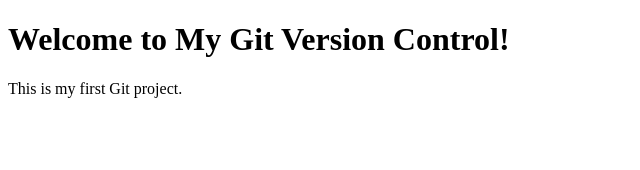
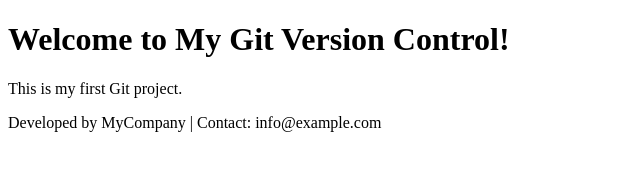
Before and after one commit to shanushanbr/git-project, a plain HTML site: page index.html in a window 1280 px wide. Shown: the whole page, without its empty margins (0-640 px from the left). Drawn offline with Linux system fonts and the light colour scheme.

Commit message:
Modified footer content in main branch

```diff
--- a/index.html
+++ b/index.html
@@ -8,5 +8,8 @@
 <body>
     <h1>Welcome to My Git Version Control!</h1>
     <p>This is my first Git project.</p>
+<footer>
+    <p>Developed by MyCompany | Contact: info@example.com</p>
+</footer>
 </body>
 </html>
```
